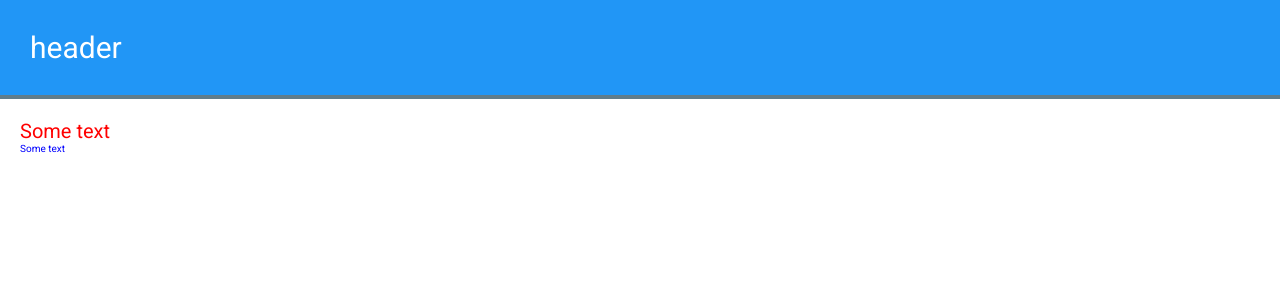
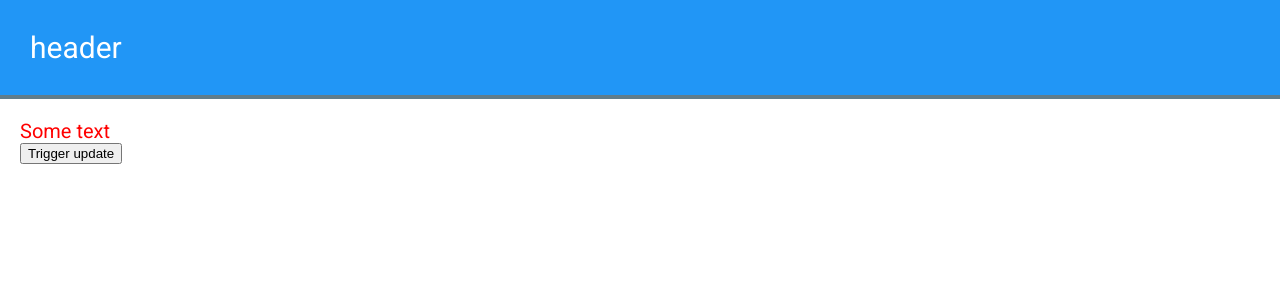
Before and after one commit to ferlobo1985/UDMY-VUE25-Comps-project, a Vue app: page / in a window 1280 px wide. Shown: the top 300 px of the page. Built offline with nearby package versions, Linux system fonts and the light colour scheme.

Commit message:
19-Custom directives hooks
19-Custom directives hooks

```diff
--- a/src/components/Directives/index.vue
+++ b/src/components/Directives/index.vue
@@ -1,6 +1,8 @@
 <template>
     <div v-awesome.red.big="textToRender"></div>
-    <div v-awesome.blue.small="textToRender"></div>
+    <button @click="textToRender='something else'">
+        Trigger update
+    </button>
 </template>
 
 <script setup>
--- a/src/main.js
+++ b/src/main.js
@@ -7,12 +7,38 @@ const app = createApp(App);
 
 
 app.directive('awesome',{
+    created(el){
+        console.log('created')
+        console.log(el.parentNode)
+    },
     beforeMount(el,binding){
+        console.log('beforeMount')
+        console.log(el.parentNode)
+
         el.style.color = binding.modifiers.red ? 'red':'blue';
         el.style.fontSize = binding.modifiers.big ? '20px':'10px'
 
         el.innerHTML = binding.value
+    },
+    mounted(el){
+        console.log('created')
+        console.log(el.parentNode)
+    },
+    beforeUpdate(el,binding){
+        console.log('beforeUpdate')
+        console.log(el.parentNode)
+        el.innerHTML = binding.value
+    },
+    updated(){
+        console.log('updated')
+    },
+    beforeUnmount(){
+
+    },
+    unmounted(){
+
     }
+
 })
 
 app.component('app-header',Header)
```
